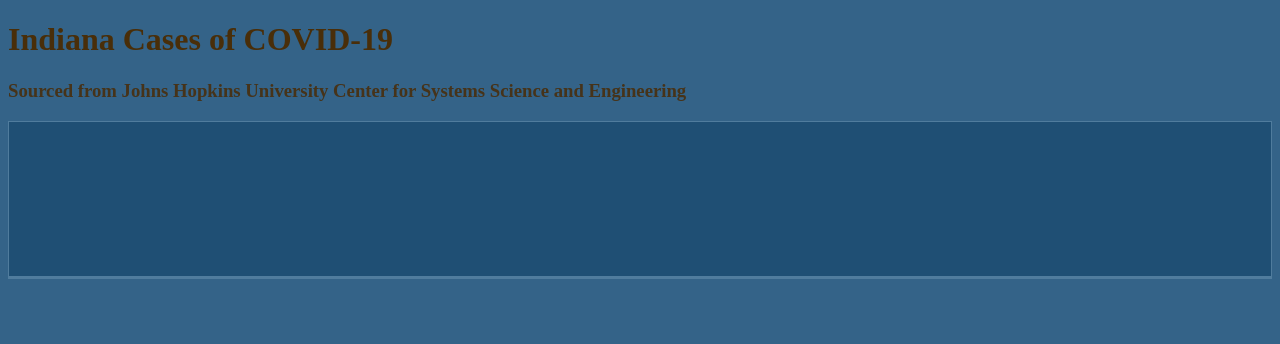
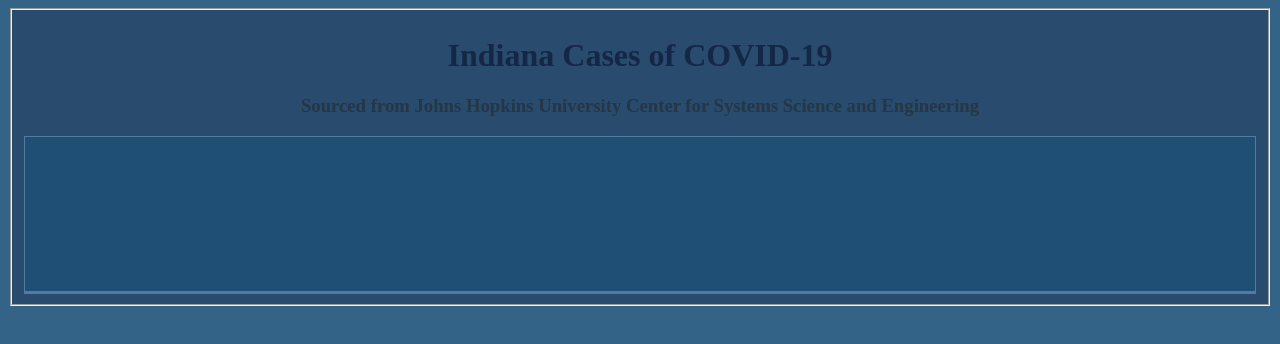
Before and after one commit to crisjmatson/CovidIndianaData, a plain HTML site: page index.html in a window 1280 px wide. Drawn offline with nearby package versions, Linux system fonts and the light colour scheme; no server answers.

Commit message:
final submission

```diff
--- a/apiFirst.css
+++ b/apiFirst.css
@@ -1,5 +1,8 @@
 body {
 	background-color: #346388;
+}
+.pageContainer {
+	text-align: center;
 }
 #myChart {
 	height: "1600px";
@@ -10,9 +13,11 @@ body {
 	border: thin solid #507c9d;
 }
 h1 {
-	color: #492e09;
-	text-shadow: #8f580c;
+	color: #080b298f;
 }
 h3 {
-	color: #463319;
+	color: #22190d69;
 }
+fieldset {
+	background-color: #080b2946;
+}
--- a/apiFirst.js
+++ b/apiFirst.js
@@ -1,51 +1,26 @@
 let url = "https://api.covid19api.com/live/country/united-states";
 var ctx = document.getElementById("myChart");
-let data;
-let state;
-let date;
 let caseStatus = ["Active", "Confirmed", "Recovered", "Deaths"];
 let indianaCaseFiles = [];
-let indianaDates = [];
-let confirmedCases = [];
-let activeCases = [];
-let recoveredCases = [];
-let deathsCases = [];
 
 fetch(url)
-	.then((resp) => resp.json()) // Transform the data into json
+	.then((resp) => resp.json())
 	.then(function (data) {
-		// data is list of all countries
-		//	    console.log(data);
-		getIndiana(data); // call data out of current function to new getIndiana
+		getIndiana(data);
 	})
 	.catch(function () {
-		//		console.log("not yet");
+		console.log("error in data response");
 	});
 
 function getIndiana(freshJSON) {
-	//function called in initial fetch
-	// console.log(freshJSON);       // full USA data here
-
 	for (file of freshJSON) {
-		//set up for loop to go through array
 		if (file.Province == "Indiana") {
-			//set condition to state
-			indianaCaseFiles.push(file); //add cases matching state to array
-		}
-	} //added IN cases to indianaCaseFiles
-	sortCases(indianaCaseFiles);
-	//	let sortedCases = indianaCaseFiles.forEach(sortCases);
-	//	console.log(sortedCases);
-}
-/*
-	const pullIndiana = Object.values(); //
-	for (const value of pullIndiana) {
-		if (value.Province == "Indiana") {
-			indianaCaseFiles.push(value);
+			indianaCaseFiles.push(file);
 		}
 	}
-	sortCases(indianaCaseFiles); //  getTime(indianaCaseFiles); //puts case files out as arg to getTime
- */
+	sortCases(indianaCaseFiles);
+}
+
 function sortCases(allCases) {
 	var sorted = allCases.sort((a, b) => {
 		if (a.Date > b.Date) {
@@ -54,7 +29,6 @@ function sortCases(allCases) {
 			return -1;
 		}
 	});
-	//	console.log(sorted);
 	createDataPointArrays(sorted);
 }
 
@@ -65,12 +39,9 @@ function createDataPointArrays(sortedCases) {
 	deathsCases = sortedCases.map((dayRpt) => dayRpt.Deaths);
 	dateCases = sortedCases.map((dayRpt) => dayRpt.Date);
 	formatDateList = dateCases.map(
-		(date) => date.slice(5, 7)+'/'+date.slice(8, 10)+'/'+date.slice(2, 4));
-
-	/* format(dateCases);
-  0-3, 5-6, 8-9
-  - 5-6, 8-9, 2-3 -
- "2020-04-13T00:00:00Z" */
+		(date) =>
+			date.slice(5, 7) + "/" + date.slice(8, 10) + "/" + date.slice(2, 4)
+	);
 
 	var myChart = new Chart(ctx, {
 		type: "line",
@@ -90,7 +61,7 @@ function createDataPointArrays(sortedCases) {
 					label: "Confirmed",
 					data: confirmedCases,
 					backgroundColor: "#D39847",
-					borderColor: "#D39847",
+					borderColor: "#D39847",/*  */
 					borderWidth: 1,
 					fill: false,
 				},
@@ -114,27 +85,3 @@ function createDataPointArrays(sortedCases) {
 		},
 	});
 }
-//"2020-04-13T00:00:00Z"
-/*
-function dateFormat(unFormatted) {
-	let formatted = [];
-	for (mess of unFormatted) {
-		let first = mess.substr(0, 10);
-		let firstSplit = first.split("-");
-		const [year, month, day] = firstSplit;
-		formatted.push(`${month}/${day}/${year}`);
-	}
-	return formatted;
-}
-
-function format(timeStamp){
-  let timeStamped = [];
-  for (case of timeStamp) {
-			let first = case.substr(0, 10);
-			let firstSplit = first.split("-");
-			const [year, month, day] = firstSplit;
-			timeStamped.push(`${month}/${day}/${year}`);
-    }
-  return timeStamped;
-};
-    */
--- a/index.html
+++ b/index.html
@@ -7,23 +7,25 @@
 		<link rel="stylesheet" href="apiFirst.css" />
 	</head>
 	<body>
+		<div class="siteContainer">
+			<div class="pageContainer">
+				<fieldset>
 					<h1>Indiana Cases of COVID-19</h1>
 					<h3>
 						Sourced from Johns Hopkins University Center for Systems Science and
 						Engineering
 					</h3>
-
-		<div class="siteContainer">
-			<div class="pageContainer">
 					<div class="chartOuter">
 						<canvas id="myChart"></canvas>
 					</div>
 					<div class="chartOuter">
 						<div class="chart"></div>
 					</div>
+				</fieldset>
 			</div>
-		</div>
+		</div><!-- chart styling from Chart.js -->
 		<script src="https://cdnjs.cloudflare.com/ajax/libs/Chart.js/2.8.0/Chart.min.js"></script>
+		<!-- my js file -->
 		<script src="apiFirst.js"></script>
 	</body>
 </html>
```
Lines whose indentation alone changed are shown as unchanged.
